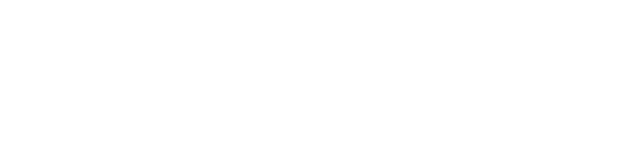
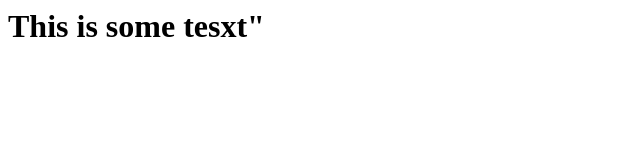
Before and after one commit to Applemaster360/GunermannWebsite, a plain HTML site: page index.html in a window 1280 px wide. Shown: the whole page, without its empty margins (0-640 px from the left). Drawn offline with Linux system fonts and the light colour scheme.

Commit message:
Added text

```diff
--- a/index.html
+++ b/index.html
@@ -1,4 +1,6 @@
 <html>
-
+<h1>
+This is some tesxt"
+</h1>
 
 </html>
```
